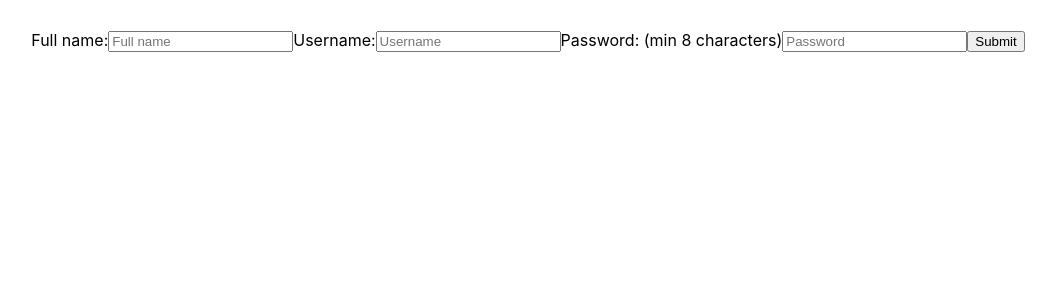
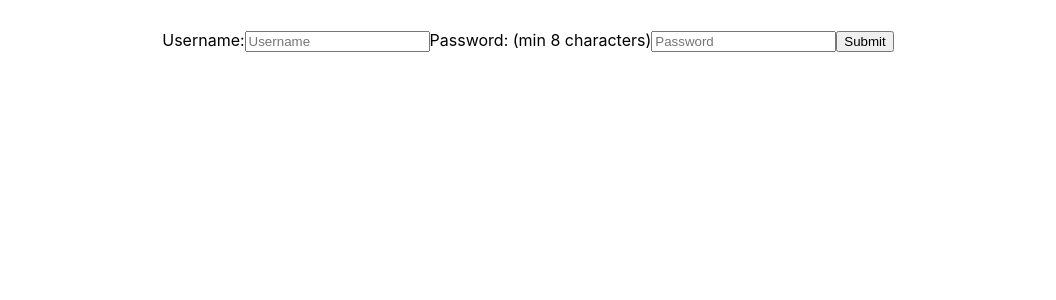
Before and after one commit to tamaskovacs0408/crypto_app, a React (Create React App) app: page / in a window 1280 px wide. Shown: the top 300 px of the page, without its empty margins (112-1168 px from the left). Built offline with nearby package versions, Linux system fonts and the light colour scheme.

Commit message:
Create localStorage fn-s

```diff
--- a/src/Components/SignUp/SignUp.jsx
+++ b/src/Components/SignUp/SignUp.jsx
@@ -1,32 +1,27 @@
 import React from "react";
-import { useState } from "react";
+import { useState, useEffect } from "react";
 import "./index.scss";
 
 export default function SignUp() {
-  const [name, setName] = useState("");
-  const [userName, setUsername] = useState("");
+  const [username, setUsername] = useState("");
   const [password, setPassword] = useState("");
+
+  useEffect(() => {
+    localStorage.setItem("username", JSON.stringify(username))
+  }, [username]);
+  useEffect(() => {
+    localStorage.setItem("password", JSON.stringify(password))
+  }, [password]);
 
   return (
     <div className="form_container">
       <form>
-        <label htmlFor="fullname">
-          Full name:
-          <input
-            id="fullname"
-            type="text"
-            value={name}
-            placeholder="Full name"
-            aria-label="fullname"
-            onChange={(e) => setName(e.target.value)}
-          />
-        </label>
         <label htmlFor="username">
           Username:
           <input
             id="username"
             type="text"
-            value={userName}
+            value={username}
             placeholder="Username"
             aria-label="username"
             onChange={(e) => setUsername(e.target.value)}
@@ -47,7 +42,7 @@ export default function SignUp() {
           />
         </label>
 
-        <input type="submit" />
+        <input type="submit" value="Submit"/>
       </form>
     </div>
   );
```
